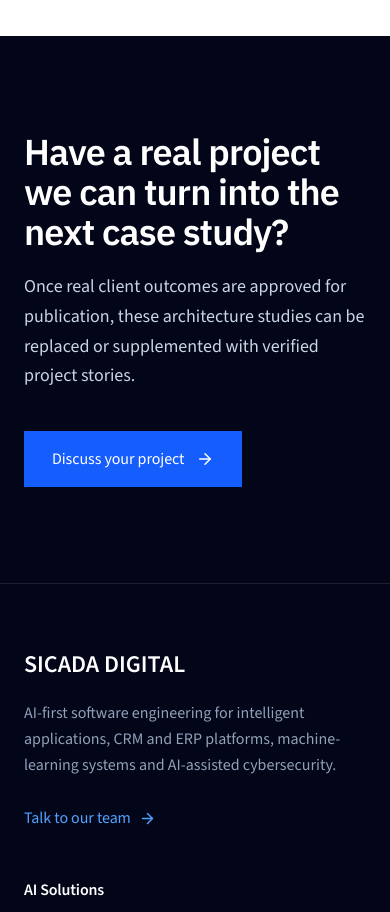
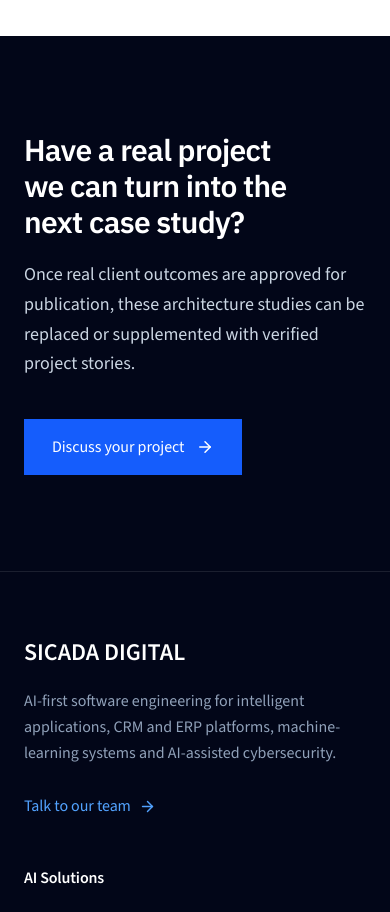
Before and after one commit to mkraja826/Sicadawebapp, a React (Vite) app: page /case-studies in a window 390 px wide. Shown: the part 4520-5432 px from the top of the page. Built offline with nearby package versions, Linux system fonts and the light colour scheme.

Commit message:
style: align responsive headings with Sicada typography scale

```diff
--- a/src/pages/CaseStudies.jsx
+++ b/src/pages/CaseStudies.jsx
@@ -42,7 +42,7 @@
         <div className="max-w-[1440px] mx-auto px-6 lg:px-10 py-20 lg:py-28 grid lg:grid-cols-12 gap-12">
           <div className="lg:col-span-8">
             <p className="text-sm font-semibold text-blue-700 uppercase tracking-wide">Case studies</p>
-            <h1 className="mt-6 text-5xl sm:text-6xl lg:text-[4.5rem] leading-[1.03] tracking-[-0.045em] font-semibold">How AI can become part of real enterprise systems.</h1>
+            <h1 className="mt-6 text-[clamp(2.3rem,9.5vw,2.85rem)] sm:text-6xl lg:text-[4.5rem] leading-[1.03] tracking-[-0.045em] font-semibold">How AI can become part of real enterprise systems.</h1>
             <p className="mt-7 text-xl text-slate-600 leading-relaxed max-w-3xl">These solution studies illustrate Sicada&apos;s engineering approach across AI applications, CRM, ERP and cybersecurity. They are architecture examples—not claims about unnamed clients or invented results.</p>
           </div>
         </div>
@@ -72,7 +72,7 @@
 
       <section className="bg-slate-950 text-white py-24 lg:py-28">
         <div className="max-w-[1440px] mx-auto px-6 lg:px-10 grid lg:grid-cols-12 gap-10 items-center">
-          <div className="lg:col-span-8"><h2 className="text-4xl lg:text-5xl font-semibold tracking-[-0.03em]">Have a real project we can turn into the next case study?</h2><p className="mt-5 text-lg text-slate-300 max-w-3xl">Once real client outcomes are approved for publication, these architecture studies can be replaced or supplemented with verified project stories.</p></div>
+          <div className="lg:col-span-8"><h2 className="text-3xl sm:text-4xl lg:text-5xl font-semibold tracking-[-0.03em]">Have a real project we can turn into the next case study?</h2><p className="mt-5 text-lg text-slate-300 max-w-3xl">Once real client outcomes are approved for publication, these architecture studies can be replaced or supplemented with verified project stories.</p></div>
           <div className="lg:col-span-4 lg:text-right"><a href="/contact" className="inline-flex items-center gap-3 bg-blue-600 hover:bg-blue-700 px-7 py-4 font-semibold">Discuss your project <ArrowRight size={18} /></a></div>
         </div>
       </section>
```
